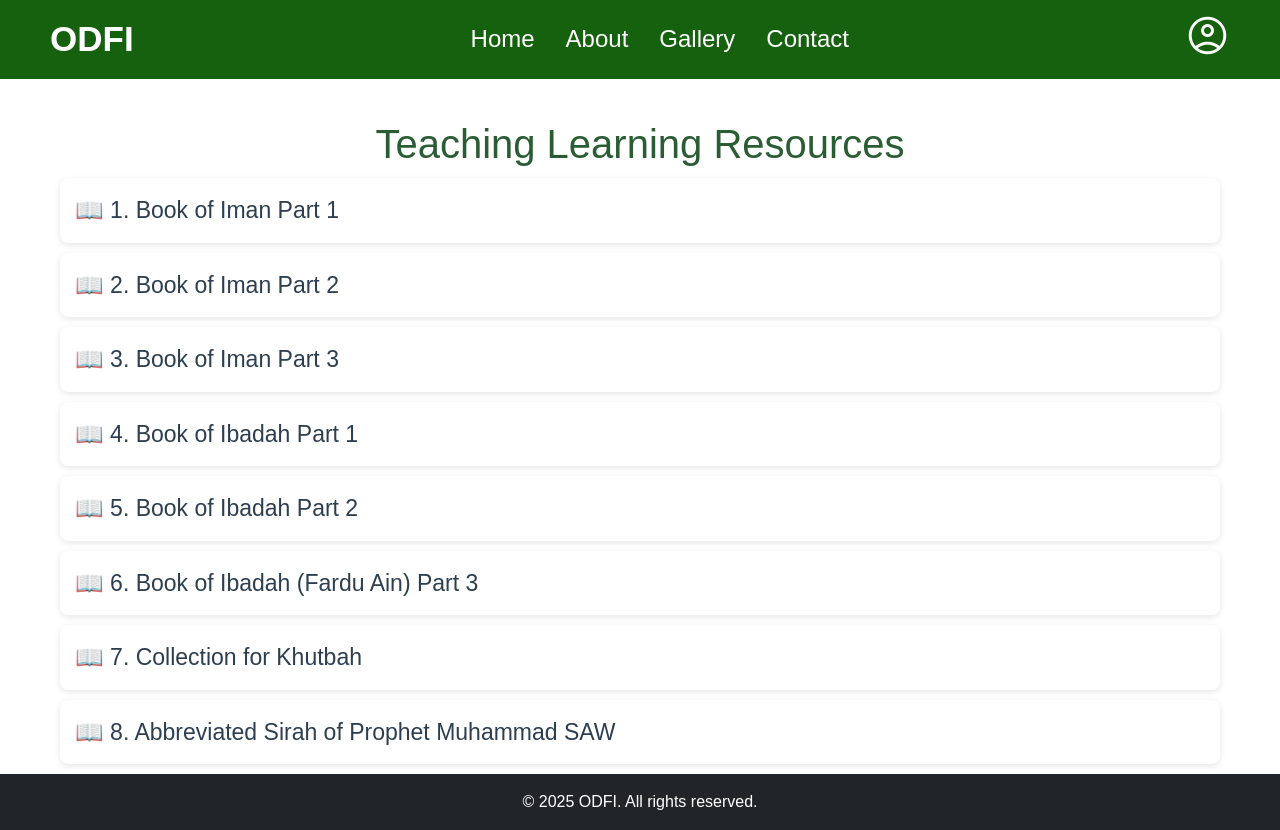
After one commit to kishart/ODFI-django, a Django app: template templates/authentication/user/books.html in a window 1280 px wide. The commit adds this page. Run offline with Django 5.2, Linux system fonts and the light colour scheme; the template is opened without the code that fills it, so the values that code supplies are empty.

Commit message:
added books page

```diff
--- a/authentication/urls.py
+++ b/authentication/urls.py
@@ -4,15 +4,18 @@ from .import views
 from django.conf import settings
 from django.conf.urls.static import static
 from .views import highlight, addhighlight, addgallery, addvideos
-
+from . import views
 
 urlpatterns = [
+
    path('', views.home, name="home"),
    path('signup', views.signup, name="signup"),
    path('signin', views.signin, name="signin"),
    path('signout', views.signout, name="signout"),
    path('uhome', views.uhome, name="uhome"),
    path('about/', views.about, name="about"),
+
+   path('books/', views.books, name="books"),
    path('gallery/', views.gallery, name="gallery"),
    path('contact/', views.contact, name="contact"),
 
@@ -51,6 +54,7 @@ path('adminis/', views.adminis, name='adminis'),
 
 path('highlights/edit/<int:photo_id>/', views.edit_highlights, name='edit_highlights'),
 path('highlights/delete/<int:photo_id>/', views.delete_highlights, name='delete_highlights'),
+   path('pdf/<str:filename>/', views.view_pdf, name='view_pdf'),
 
 ]
 urlpatterns += static(settings.MEDIA_URL, document_root=settings.MEDIA_ROOT)
--- a/odfi/urls.py
+++ b/odfi/urls.py
@@ -17,9 +17,15 @@ Including another URLconf
 from django.contrib import admin
 from django.urls import path, include
 
+
+
 urlpatterns = [
     path('admin/', admin.site.urls),
     path('', include('authentication.urls')),
+    #  path('', include('myapp.urls')),
+
+
+
 
 ]
 handler404 = 'authentication.views.custom_404_view'
--- /dev/null
+++ b/templates/authentication/user/books.html
@@ -0,0 +1,135 @@
+<!DOCTYPE html>
+<html lang="en">
+<head>
+    <meta charset="UTF-8">
+    <meta name="viewport" content="width=device-width, initial-scale=1.0">
+    <title>Teaching-Learning Resources</title>
+      <link rel="stylesheet" href="https://cdnjs.cloudflare.com/ajax/libs/font-awesome/6.5.2/css/all.min.css">
+
+  <link href="https://cdn.jsdelivr.net/npm/bootstrap@5.3.3/dist/css/bootstrap.min.css" rel="stylesheet" />
+  <link href="https://fonts.googleapis.com/css2?family=Material+Symbols+Outlined" rel="stylesheet" />
+  <style>
+
+      body {
+      font-family: "Poppins", sans-serif;
+      margin-top: 120px;
+    }
+    h1{
+          text-align: center;
+    color: #2b5d34;
+    }
+    .book-list {
+  list-style: none;
+  padding: 0;
+     margin: 0 60px;
+}
+
+.book-list li {
+  background: #ffffff;
+  margin: 10px 0;
+  border-radius: 8px;
+  box-shadow: 0 2px 6px rgba(0,0,0,0.1);
+  transition: 0.3s;
+}
+
+.book-list li:hover {
+  transform: translateY(-3px);
+  box-shadow: 0 6px 12px rgba(0,0,0,0.15);
+}
+
+.book-list a {
+  display: block;
+  padding: 15px;
+  text-decoration: none;
+  color: #2c3e50;
+  font-weight: 500;
+  font-size: 23px;
+}
+
+.book-list a:hover {
+  color: #16610E;
+  font-weight: bold;
+}
+
+</style>
+</head>
+
+<body>
+{% load static %}
+  {% include 'authentication/user/nav.html' %}
+  {% block content %}
+  {% endblock content %}
+
+  <section>
+
+    <h1>Teaching Learning Resources</h1>
+    {% load static %}
+
+<ul class="book-list">
+
+  <li>
+    <a href="{% static 'pdf/1bIbadahP1.pdf' %}" target="_blank">
+      📖 1. Book of Iman Part 1
+    </a>
+  </li>
+
+  <li>
+    <a href="{% static 'pdf/2BIP2FATGOI.pdf' %}" target="_blank">
+      📖 2. Book of Iman Part 2
+    </a>
+  </li>
+
+  <li>
+    <a href="{% static 'pdf/3BIP3FATGOI.pdf' %}" target="_blank">
+      📖 3. Book of Iman Part 3
+    </a>
+  </li>
+
+  <li>
+    <a href="{% static 'pdf/1BIP1FATGOIIC.pdf' %}" target="_blank">
+      📖 4. Book of Ibadah Part 1
+    </a>
+  </li>
+
+  <li>
+    <a href="{% static 'pdf/2BIP2FATGOI.pdf' %}" target="_blank">
+      📖 5. Book of Ibadah Part 2
+    </a>
+  </li>
+
+  <li>
+    <a href="{% static 'pdf/3BIP3FATGOI.pdf' %}" target="_blank">
+      📖 6. Book of Ibadah (Fardu Ain) Part 3
+    </a>
+  </li>
+
+  <li>
+    <a href="{% static 'pdf/TK3C.pdf' %}" target="_blank">
+      📖 7. Collection for Khutbah
+    </a>
+  </li>
+
+  <li>
+    <a href="{% static 'pdf/2022S16.8.22.pdf' %}" target="_blank">
+      📖 8. Abbreviated Sirah of Prophet Muhammad SAW
+    </a>
+  </li>
+
+</ul>
+
+  </section>
+
+
+
+
+
+  <!-- Footer -->
+  <footer class="bg-dark text-white text-center py-3">
+    © 2025 ODFI. All rights reserved.
+  </footer>
+
+  <script src="https://cdn.jsdelivr.net/npm/bootstrap@5.3.3/dist/js/bootstrap.bundle.min.js"></script>
+
+
+</body>
+</html>
--- a/templates/authentication/user/contact.html
+++ b/templates/authentication/user/contact.html
@@ -22,6 +22,7 @@
   display: flex;
   height: 50vh; /* 👈 30% of viewport height */
 }
+
 
 .info-section-grid {
   display: flex;
```
Also changed, not shown: authentication/views.py (+11 -3 lines), odfi/odfi/urls.py (+6 -1 lines), templates/authentication/index.html (+33 -3 lines), 8 other files.
